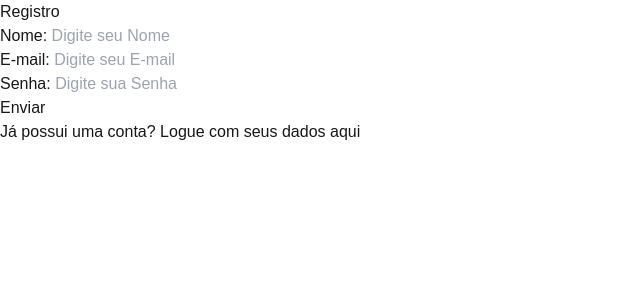
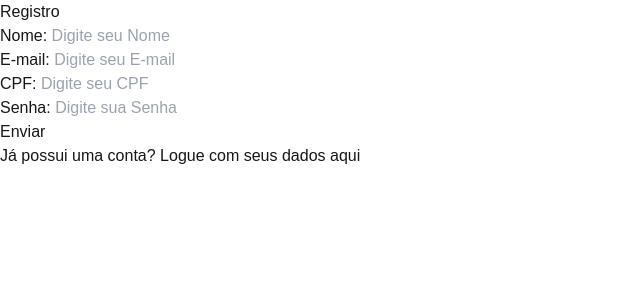
Before and after one commit to JuanVargas2004/desafios_atitude, a Next.js app in the folder desafio2/: page /register in a window 1280 px wide. Shown: the top 300 px of the page, without its empty margins (0-640 px from the left). Built offline with nearby package versions, Linux system fonts and the light colour scheme.

Commit message:
feat: Adicionando o campo de cpf e confirmação de submit ao registro

```diff
--- a/desafio2/src/components/register.tsx
+++ b/desafio2/src/components/register.tsx
@@ -1,12 +1,16 @@
 'use client'
 import Link from "next/link"
+import { useRouter } from "next/navigation";
 import { useState } from "react";
 
 export default function Register() {
 
     const [name, setName] = useState('')
     const [email, setEmail] = useState('')
+    const [cpf, setCpf] = useState('')
     const [password, setPassword] = useState('')
+
+    const router = useRouter()
 
 
 
@@ -21,8 +25,11 @@ export default function Register() {
                 headers: {
                     'Content-Type': 'application/json',
                 },
-                body: JSON.stringify({name, email, password})
+                body: JSON.stringify({name, email, cpf, password})
             })
+
+            alert("Registro feito com sucesso!")
+            router.push('/')
 
         } catch (err) {
             console.error(err)
@@ -59,6 +66,15 @@ export default function Register() {
                                 className="text-black px-2 py-1"/>
                     </div>
                     <div className="flex justify-between">
+                        <label htmlFor="cpf">CPF: </label>
+                        <input type="text"
+                                name="cpf"
+                                placeholder="Digite seu CPF"
+                                value={cpf}
+                                onChange={(e) => setCpf(e.target.value)}
+                                className="text-black px-2 py-1"/>
+                    </div>
+                    <div className="flex justify-between">
                         <label htmlFor="password">Senha: </label>
                         <input type="password"
                                 name="password"
--- a/desafio2/src/pages/api/receive.ts
+++ b/desafio2/src/pages/api/receive.ts
@@ -3,27 +3,29 @@ import { NextApiResponse, NextApiRequest } from 'next';
 
 interface ResponseData{
     message?: string,
-    name?: String,
+    name?: string,
     email?: string,
+    cpf?: string,
     password?: string,
 }
 
 
 export default async function handler(req: NextApiRequest, res: NextApiResponse<ResponseData>){
 
-    const {name, email, password } = req.body;
+    const {name, email, cpf, password } = req.body;
 
     if (req.method == 'POST'){
 
-        if (name && email && password){
+        if (name && email && cpf && password){
 
-            await send_user(name, email, password)
+            await send_user(name, email, cpf, password)
 
 
             res.status(200).json({
                 message: "Success",
                 name: String(name),
                 email: String(email),
+                cpf: String(cpf),
                 password: String(email),
             })
 
```
